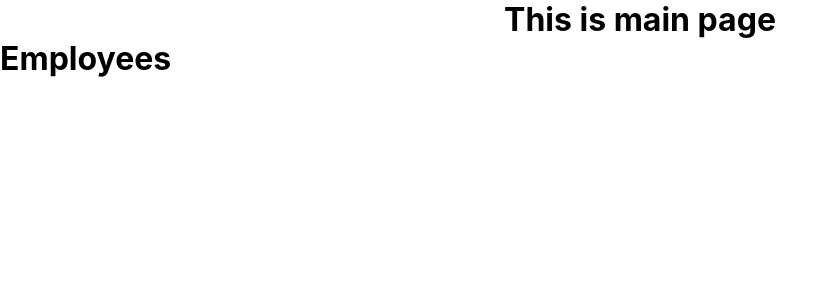
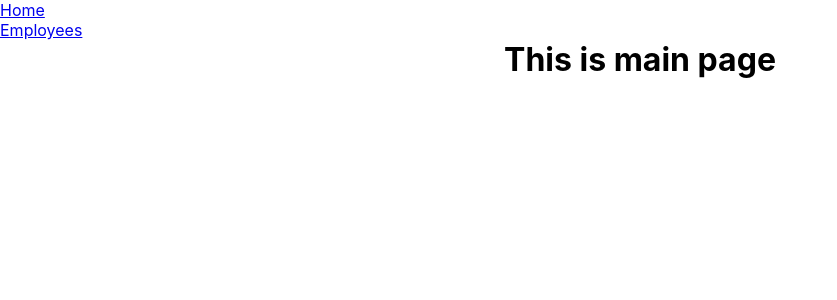
Before and after one commit to VladimirRiz/employees, a React (Create React App) app: page / in a window 1280 px wide. Shown: the top 300 px of the page, without its empty margins (0-837 px from the left). Built offline with nearby package versions, Linux system fonts and the light colour scheme.

Commit message:
feat: add menu with routing

```diff
--- a/src/components/App.js
+++ b/src/components/App.js
@@ -1,12 +1,21 @@
+import NavBar from "./navbar";
 import Main from "./mainPage";
 import Employees from "./employees";
+import { BrowserRouter as Router, Switch, Route } from "react-router-dom";
 
 const App = () => {
   return (
-    <div>
-      <Main />
-      <Employees />
-    </div>
+    <Router>
+      <NavBar />
+      <Switch>
+        <Route exact path="/">
+          <Main />
+        </Route>
+        <Route path="/employees">
+          <Employees />
+        </Route>
+      </Switch>
+    </Router>
   );
 };
 
--- /dev/null
+++ b/src/components/navbar/index.js
@@ -0,0 +1,18 @@
+import { Link } from "react-router-dom";
+
+const NavBar = () => {
+  return (
+    <nav>
+      <ul>
+        <li>
+          <Link to="/">Home</Link>
+        </li>
+        <li>
+          <Link to="/employees">Employees</Link>
+        </li>
+      </ul>
+    </nav>
+  );
+};
+
+export default NavBar;
```
Also changed, not shown: src/components/navbar/style.css (added).
